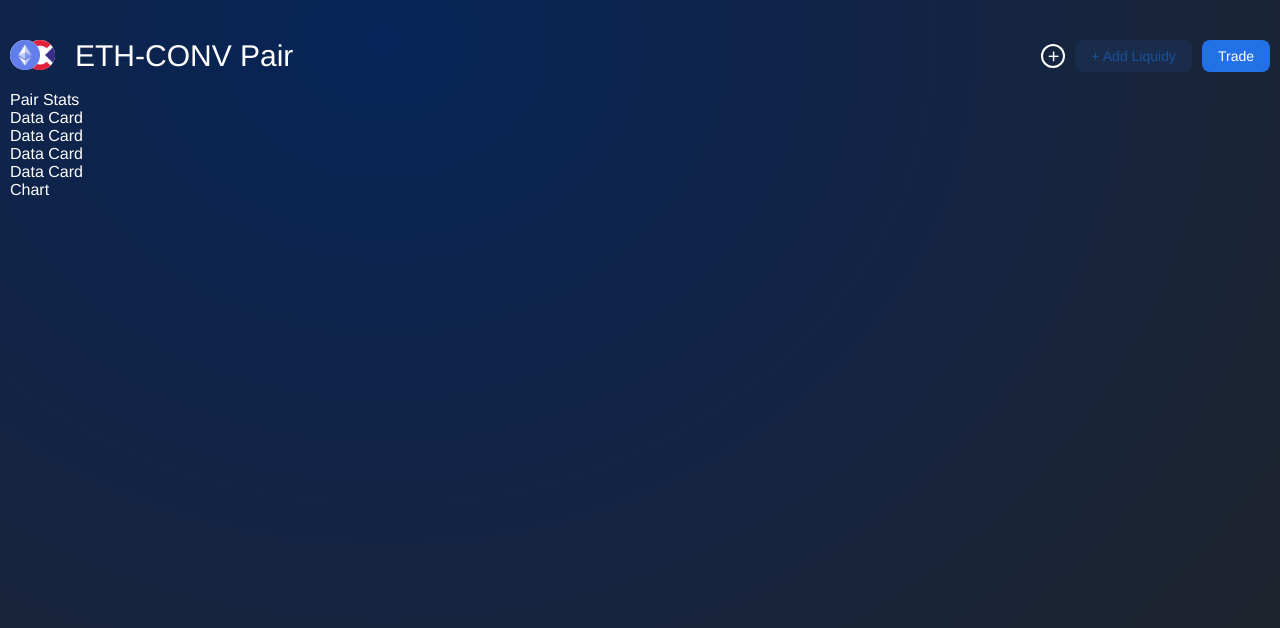
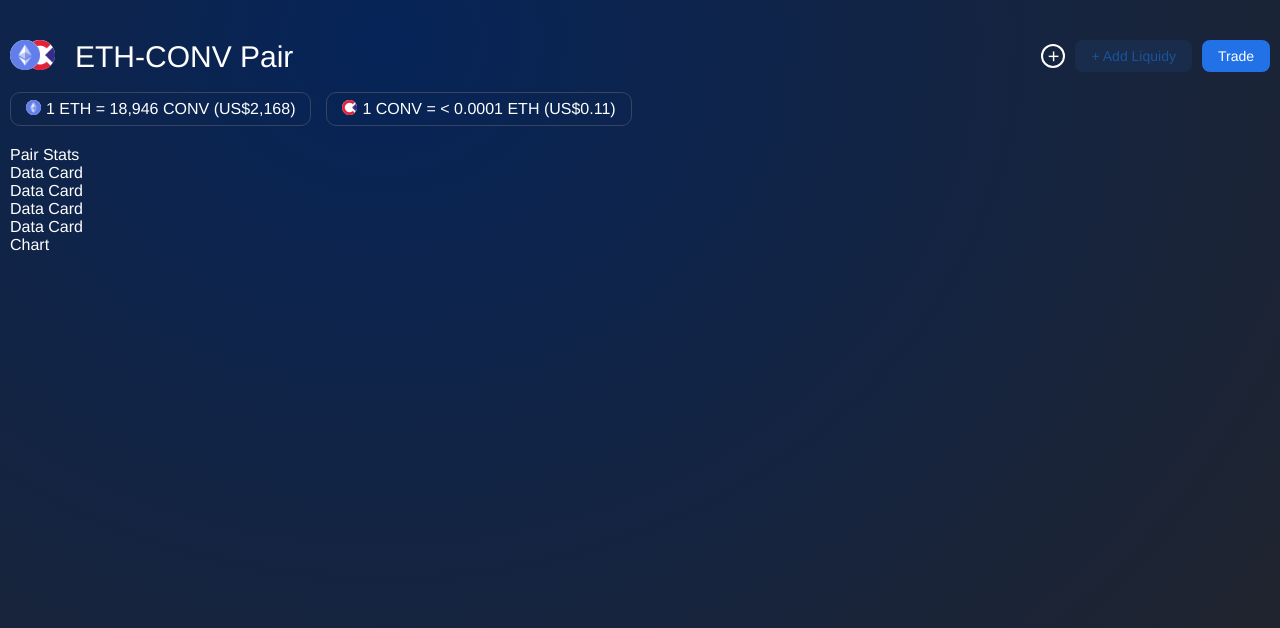
Before and after one commit to paksum1212/uniswap, a Vue app: page / in a window 1280 px wide. Shown: the top 628 px of the page. Built offline with nearby package versions, Linux system fonts and the light colour scheme.

Commit message:
Develop converterbar control and layout

```diff
--- a/src/App.vue
+++ b/src/App.vue
@@ -38,9 +38,24 @@ body {
   margin: 30px auto;
   padding: 10px;
   max-width: 1280px;
+  font-size: 16px;
 }
 
-/* Common */
+/* Icons */
+.icon {
+  position: relative;
+  display: inline-block;
+  background: #ffffff;
+  padding: 0px;
+  margin: 0px;
+  border-radius: 50%;
+  z-index: 10;
+}
+.icon > img {
+  float: left;
+}
+
+/* Buttons */
 .btn-add {
   display: inline-block;
   width: 20px;
@@ -62,6 +77,7 @@ body {
   text-align: center;
   display: block;
   line-height: 100%;
+  font-size: 20px;
 }
 .btn-std {
   display: inline-block;
@@ -80,4 +96,15 @@ body {
   background: #192C4C;
   cursor: default;
 }
+
+/* Cards */
+.card {
+  display: inline-block;
+  border: 1px solid #36465F;
+  border-radius: 10px;
+  padding: 6px 15px;
+}
+.card:not(:first-of-type) {
+  margin-left: 15px;
+}
 </style>
--- a/src/components/Header.vue
+++ b/src/components/Header.vue
@@ -32,5 +32,5 @@ export default {
 </script>
 
 <style scoped>
-.header { font-size: 20px; }
+
 </style>
--- a/src/components/Header/ConverterBar.vue
+++ b/src/components/Header/ConverterBar.vue
@@ -1,6 +1,7 @@
 <template>
   <div class="converter-bar">
-
+    <div class="card"><span class="icon"><img v-bind:src="images.icon(this.$code1)" /></span>{{ format($code1, $code2, data.code1.value, data.code1.usd) }}</div>
+    <div class="card"><span class="icon"><img v-bind:src="images.icon(this.$code2)" /></span>{{ format($code2, $code1, data.code2.value, data.code2.usd) }}</div>
   </div>
 </template>
 
@@ -9,10 +10,43 @@ export default {
   name: 'ConverterBar',
   props: {
 
+  },
+  data() {
+    return {
+      format: (code1, code2, value1, value2) => `1 ${code1} = ${value1} ${code2} (US$${value2})`,
+      images: {
+        icon: (code) => require('@/assets/icons/' + code + '.png')
+      },
+      data: { // TODO: implement data logic
+        code1: {
+          value: "18,946",
+          usd: "2,168"
+        },
+        code2: {
+          value: "< 0.0001",
+          usd: "0.11"
+        }
+      }
+    }
   }
 }
 </script>
 
 <style scoped>
+.converter-bar {
+  margin-bottom: 20px;
+}
+.icon {
+  margin-right: 5px;
+  vertical-align: text-top;
+}
+.icon > img {
+  width: 15px;
+  height: 15px;
+}
 
+.card {
+  height: 20px;
+  line-height: 20px;
+}
 </style>
--- a/src/components/Header/TopBar.vue
+++ b/src/components/Header/TopBar.vue
@@ -46,17 +46,9 @@ export default {
 }
 
 .icon {
-  position: relative;
-  display: inline-block;
-  background: #ffffff;
-  padding: 0px;
-  margin: 0px;
-  border-radius: 50%;
   vertical-align: text-bottom;
-  z-index: 10;
 }
 .icon > img {
-  float: left;
   width: 30px;
   height: 30px;
 }
@@ -64,6 +56,7 @@ export default {
   margin-left: -15px;
   z-index: 5;
 }
+
 .title {
   margin-left: 20px;
   font-size: 30px;
```
